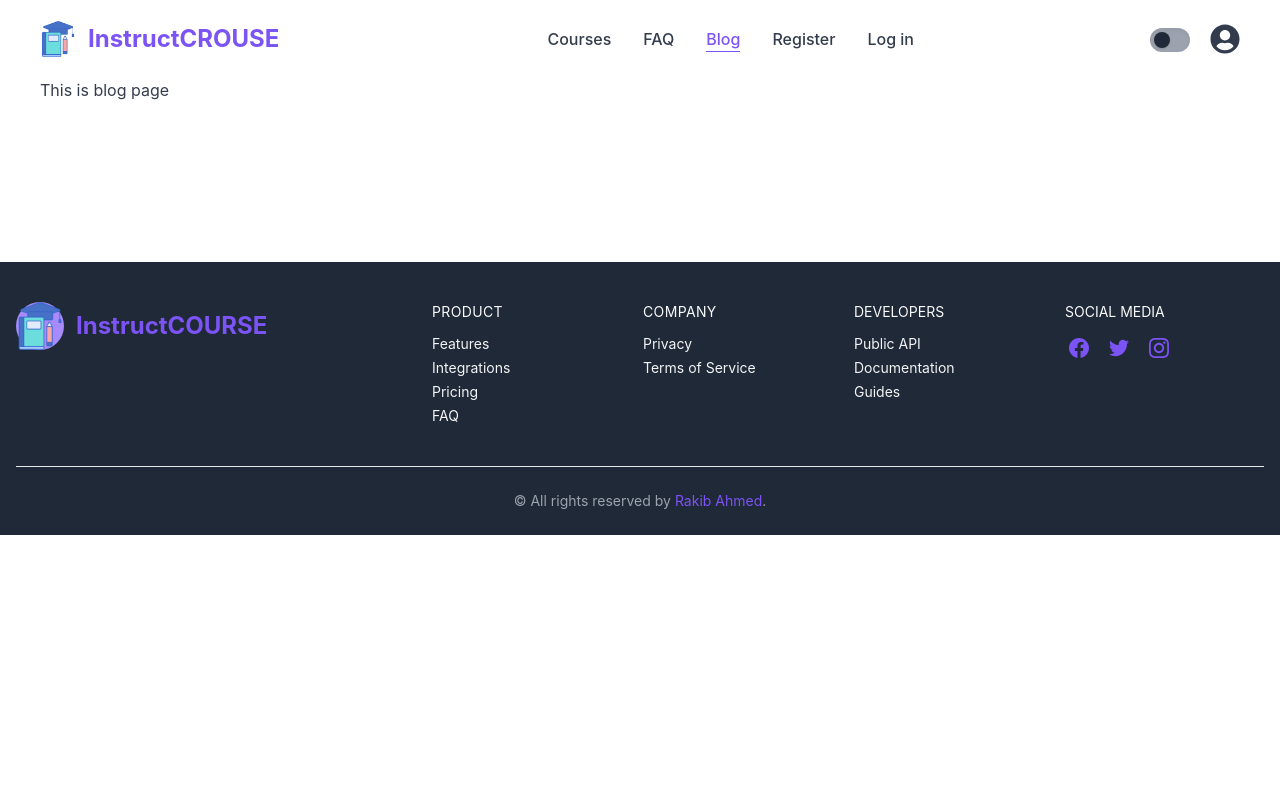
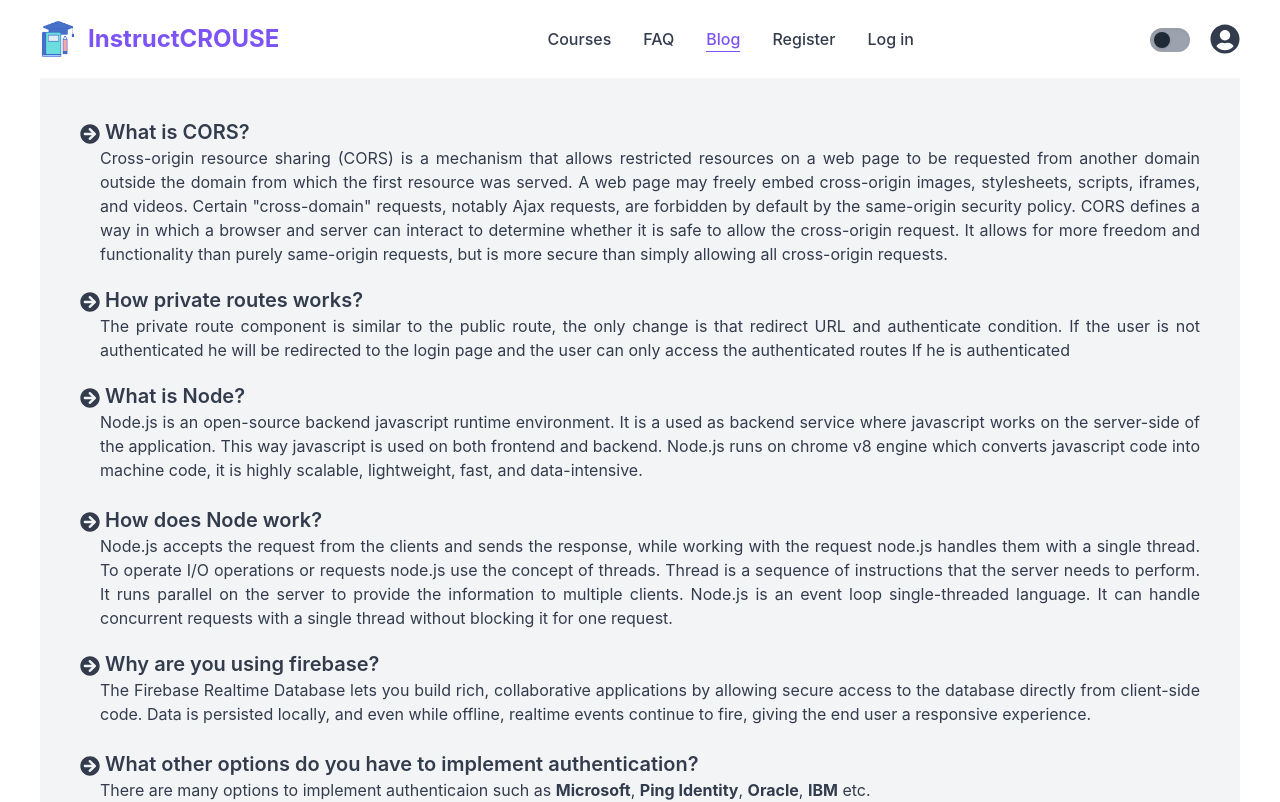
Before and after one commit to RakibMojumder/Instruct-course-client, a React (Create React App) app: page /blog in a window 1280 px wide. Shown: the top 802 px of the page. Built offline with nearby package versions, Linux system fonts and the light colour scheme; no server answers.

Commit message:
blog page added

```diff
--- a/src/pages/Blog/Blog.js
+++ b/src/pages/Blog/Blog.js
@@ -1,9 +1,37 @@
 import React from 'react';
+import { FaArrowCircleRight } from 'react-icons/fa';
 
 const Blog = () => {
     return (
-        <div>
-            <h1>This is blog page</h1>
+        <div className='p-10 bg-gray-100'>
+            <article className='text-justify mb-5'>
+                <h3 className='text-xl font-semibold'><FaArrowCircleRight className='inline-block' /> What is CORS?</h3>
+                <p className='pl-5'>Cross-origin resource sharing (CORS) is a mechanism that allows restricted resources on a web page to be requested from another domain outside the domain from which the first resource was served.
+                    A web page may freely embed cross-origin images, stylesheets, scripts, iframes, and videos. Certain "cross-domain" requests, notably Ajax requests, are forbidden by default by the same-origin security policy. CORS defines a way in which a browser and server can interact to determine whether it is safe to allow the cross-origin request. It allows for more freedom and functionality than purely same-origin requests, but is more secure than simply allowing all cross-origin requests.
+                </p>
+            </article>
+            <article className='text-justify mb-5'>
+                <h3 className='text-xl font-semibold'><FaArrowCircleRight className='inline-block' /> How private routes works?</h3>
+                <p className='pl-5'>The private route component is similar to the public route, the only change is that redirect URL and authenticate condition.
+
+                    If the user is not authenticated he will be redirected to the login page and the user can only access the authenticated routes If he is authenticated</p>
+            </article>
+            <article className='text-justify mb-5'>
+                <h3 className='text-xl font-semibold'><FaArrowCircleRight className='inline-block' /> What is Node?</h3>
+                <p className='pl-5'>
+                    Node.js is an open-source backend javascript runtime environment. It is a used as backend service where javascript works on the server-side of the application. This way javascript is used on both frontend and backend. Node.js runs on chrome v8 engine which converts javascript code into machine code, it is highly scalable, lightweight, fast, and data-intensive. <br /> <br />
+                </p>
+
+                <h3 className='text-xl font-semibold'><FaArrowCircleRight className='inline-block' /> How does Node work?</h3>
+                <p className='pl-5'> Node.js accepts the request from the clients and sends the response, while working with the request node.js handles them with a single thread. To operate I/O operations or requests node.js use the concept of threads. Thread is a sequence of instructions that the server needs to perform. It runs parallel on the server to provide the information to multiple clients. Node.js is an event loop single-threaded language. It can handle concurrent requests with a single thread without blocking it for one request.</p>
+            </article>
+            <article className='text-justify mb-5'>
+                <h3 className='text-xl font-semibold'><FaArrowCircleRight className='inline-block' /> Why are you using firebase?</h3>
+                <p className='pl-5'>The Firebase Realtime Database lets you build rich, collaborative applications by allowing secure access to the database directly from client-side code. Data is persisted locally, and even while offline, realtime events continue to fire, giving the end user a responsive experience.</p> <br />
+
+                <h3 className='text-xl font-semibold'><FaArrowCircleRight className='inline-block' /> What other options do you have to implement authentication?</h3>
+                <p className='pl-5'>There are many options to implement authenticaion such as <strong>Microsoft</strong>, <strong>Ping Identity</strong>, <strong>Oracle</strong>, <strong>IBM</strong> etc.</p>
+            </article>
         </div>
     );
 };
```
